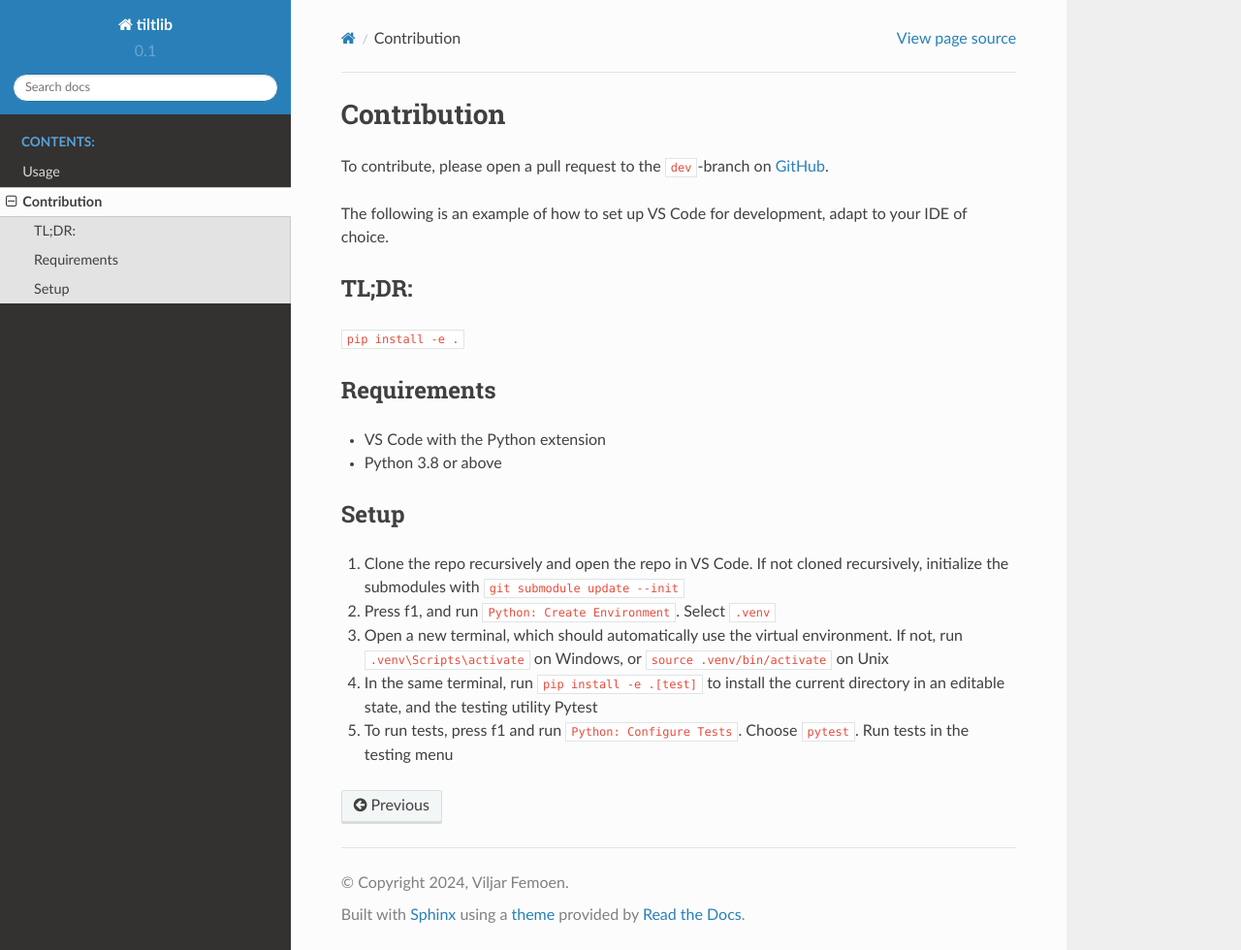
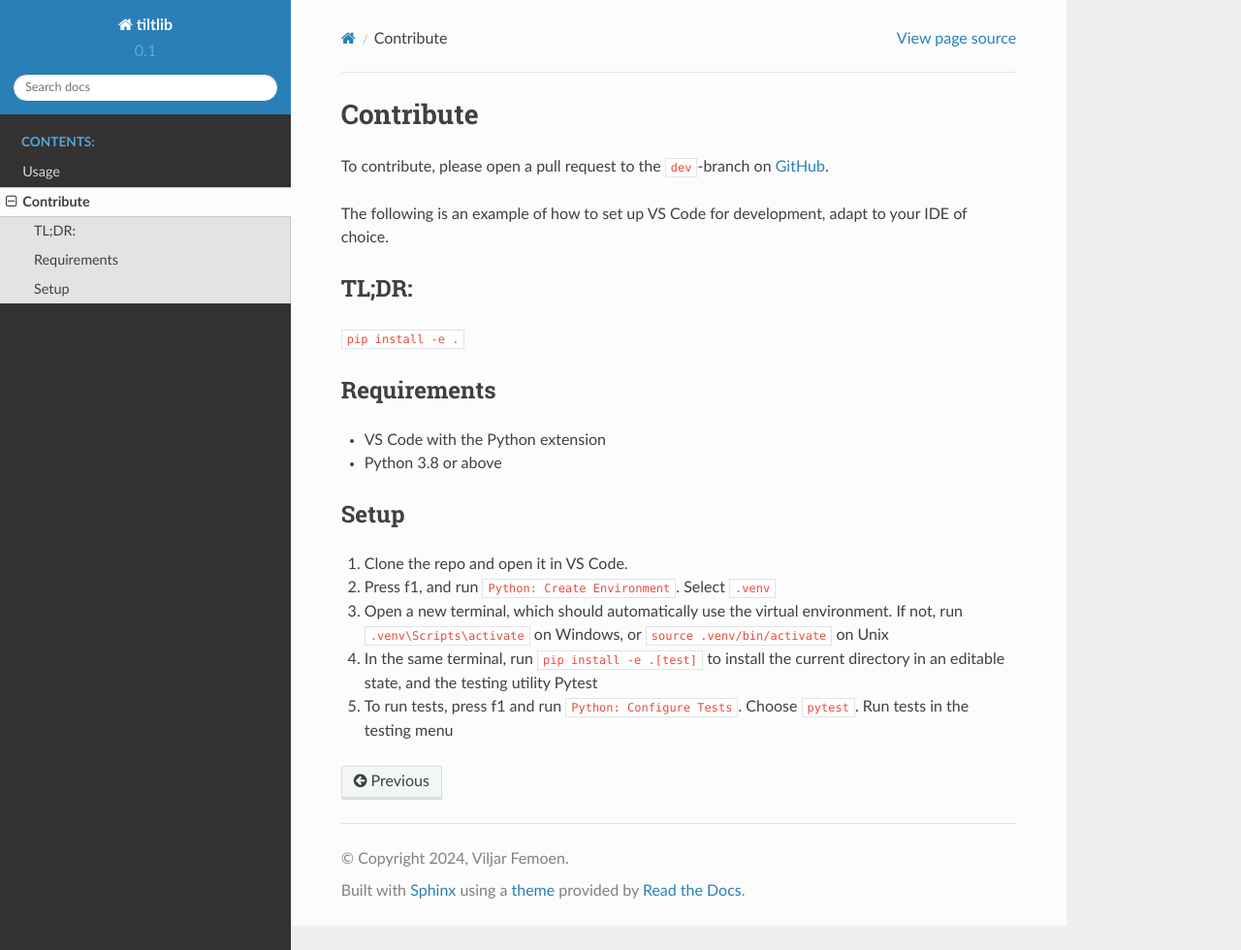
Before and after one commit to viljarjf/tiltlib, a Sphinx documentation site: the page built from docs/source/contribution.rst, in a window 1280 px wide and 980 px high. Shown: the whole window at 97% size. Built offline with Sphinx 7.4.7 and the Read the Docs theme 2.0.0, drawn with Linux system fonts in a browser that asks for light colours; pages that are not in the unit, such as notebooks, are missing from menus.

```diff
--- a/docs/source/contribution.rst
+++ b/docs/source/contribution.rst
@@ -1,5 +1,5 @@
-Contribution
-============
+Contribute
+==========
 
 To contribute, please open a pull request to the :code:`dev`-branch on `GitHub <https://www.github.com/viljarjf/tiltlib/pulls>`_.
 
@@ -19,7 +19,7 @@ Requirements
 Setup
 -----
 
-1. Clone the repo recursively and open the repo in VS Code. If not cloned recursively, initialize the submodules with :code:`git submodule update --init`
+1. Clone the repo and open it in VS Code.
 2. Press f1, and run :code:`Python: Create Environment`. Select :code:`.venv`
 3. Open a new terminal, which should automatically use the virtual environment. If not, run :code:`.venv\\Scripts\\activate` on Windows, or :code:`source .venv/bin/activate` on Unix
 4. In the same terminal, run :code:`pip install -e .[test]` to install the current directory in an editable state, and the testing utility Pytest
--- a/docs/source/index.rst
+++ b/docs/source/index.rst
@@ -12,8 +12,8 @@ A python library for virtually tilting a TEM sample, and predicting tilt angles
    :maxdepth: 1
    :caption: Contents:
 
-   api
    usage
+   API Reference <api>
    contribution
 
 Indices and tables
--- a/pyproject.toml
+++ b/pyproject.toml
@@ -8,7 +8,7 @@ description = "TEM tilt holder scripts"
 readme = "README.md"
 requires-python = ">=3.8"
 classifiers = [
-    "Development Status :: 2 - Pre-Alpha",
+    "Development Status :: 3 - Alpha",
     "Intended Audience :: Science/Research",
     "Topic :: Scientific/Engineering :: Physics",
     "Programming Language :: Python :: 3",
```
Also changed, not shown: README.md (+9 -8 lines), 2 other files.
